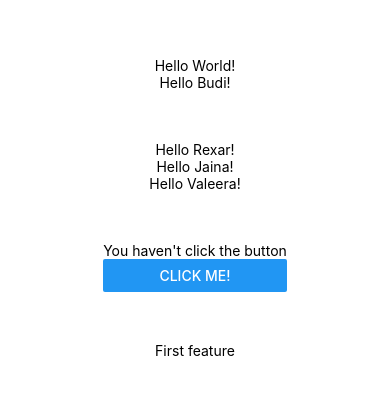
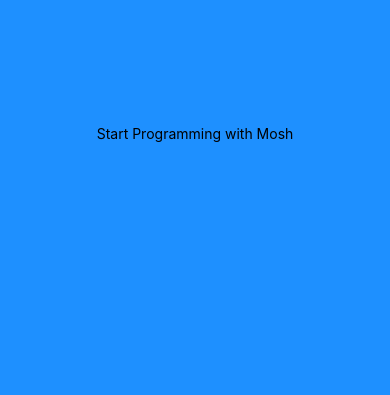
Before and after one commit to budimanfajarf/learn-react-native, a React Native app: screen / in a window 390 px wide. Shown: the part 289-684 px from the top of the page. Built offline with nearby package versions, Linux system fonts and the light colour scheme.

Commit message:
start programming with mosh

```diff
--- a/App.tsx
+++ b/App.tsx
@@ -1,47 +1,18 @@
-import { useState } from 'react';
-import { Button, StyleSheet, Text, View } from 'react-native';
-import { Greeting, LotsOfGreeting } from './components/Greeting';
+import { View, Text, StyleSheet } from 'react-native';
+
+export default function App() {
+  return (
+    <View style={styles.container}>
+      <Text>Start Programming with Mosh</Text>
+    </View>
+  );
+}
 
 const styles = StyleSheet.create({
   container: {
     flex: 1,
+    backgroundColor: 'dodgerblue',
     alignItems: 'center',
     justifyContent: 'center',
   },
 });
-
-export default function App() {
-  const [count, setCount] = useState(0);
-
-  const term = count > 1 ? 'times' : 'time';
-
-  const text = count === 0
-    ? `You haven't click the button`
-    : `You click the button ${count} ${term}`;
-
-  return (
-    <View style={styles.container}>
-      <Text>Hello World!</Text>
-
-      <Greeting name="Budi" />
-
-      <LotsOfGreeting items={[
-        { name: "Rexar" },
-        { name: "Jaina" },
-        { name: "Valeera"},
-      ]} />
-
-      <View style={{ top: 100 }}>
-        <Text>{text}</Text>
-        <Button
-          onPress={() => setCount(count + 1)}
-          title="Click Me!"
-        />
-      </View>
-
-      <View style={{ top: 150 }}>
-        <Text>First feature</Text>
-      </View>
-    </View>
-  );
-}
```
Also changed, not shown: 1 other file (tests, documents, lock files or other folders).
